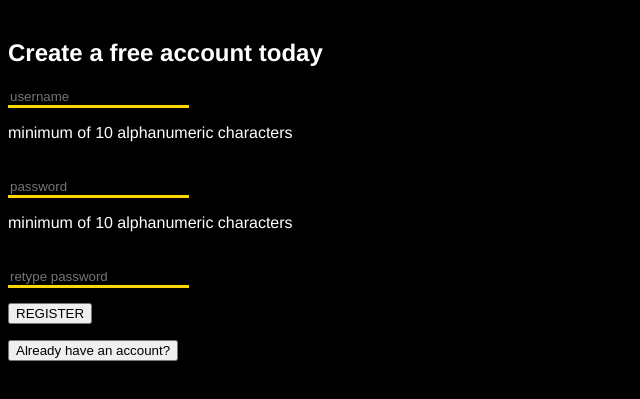
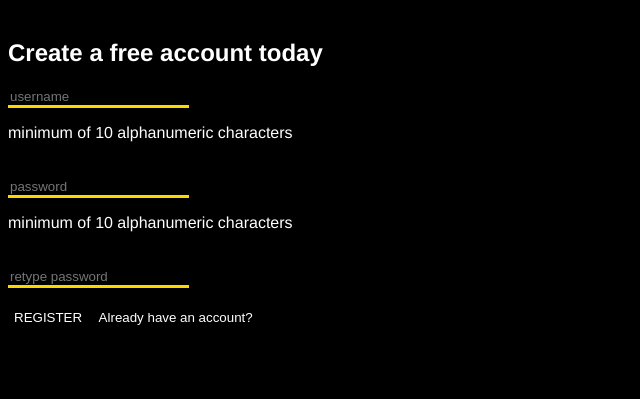
Before and after one commit to holmesmainsend/banking-application, a plain HTML site: page index.html in a window 1280 px wide. Shown: the part 79-478 px from the top of the page, without its empty margins (0-640 px from the left). Drawn offline with Linux system fonts and the light colour scheme.

Commit message:
began changing buttons

```diff
--- a/assets/css/style.css
+++ b/assets/css/style.css
@@ -28,10 +28,28 @@ input:focus {
     margin-bottom: 35px;
 }
 
-#register-el {
-    margin-top: 15px;
+#password-duplicate {
+    margin-bottom: 20px;
+}
+
+#username-el {
+    margin-bottom: 25px;
+}
+
+#password-el {
+    margin-bottom: 20px;
 }
 
 #login-el {
     margin-top: 15px;
 }
+
+button {
+    border: none;
+    background-color: black;
+    color: white;
+}
+
+button:hover {
+    color: aqua;
+}
--- a/assets/js/script.js
+++ b/assets/js/script.js
@@ -354,8 +354,8 @@ function registrationPageGenerator() {
     <input type="password" id="password-duplicate" placeholder="retype password">
     <br>
     <button type="button" id="register-el">REGISTER</button>
+    <button type="button" id="returning-user">Already have an account?</button>
     <p id="registration-notification-el"></p>
-    <button type="button" id="returning-user">Already have an account?</button>
     `;
 
     usernameRegisterEl = document.getElementById("username-register");
@@ -377,11 +377,12 @@ function loginPageGenerator() {
     <h1>Lunome<span id="q"> Q</span></h1>
     <h2>Login Page</h2>
     <input type="text" id="username-el" placeholder="username">
+    <br>
     <input type="password" id="password-el" placeholder="password">
     <br>
     <button type="button" id="login-el">LOGIN</button>
+    <button type="button" id="backstep-el">Create new account</button>
     <p id="failed-login-el"></p>
-    <button type="button" id="backstep-el">Create new account</button>
     `;
 
     usernameEl = document.getElementById("username-el");
```
